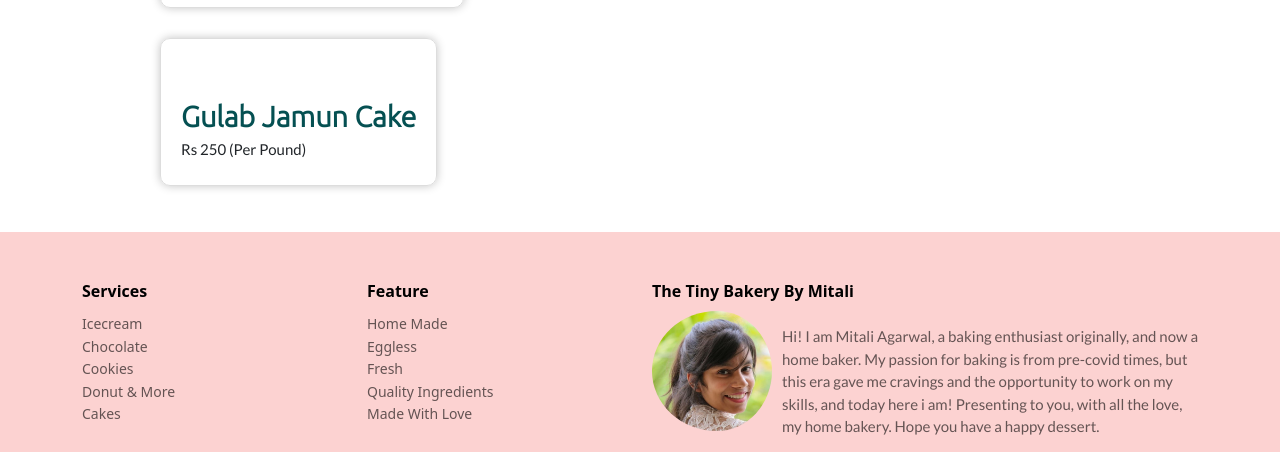
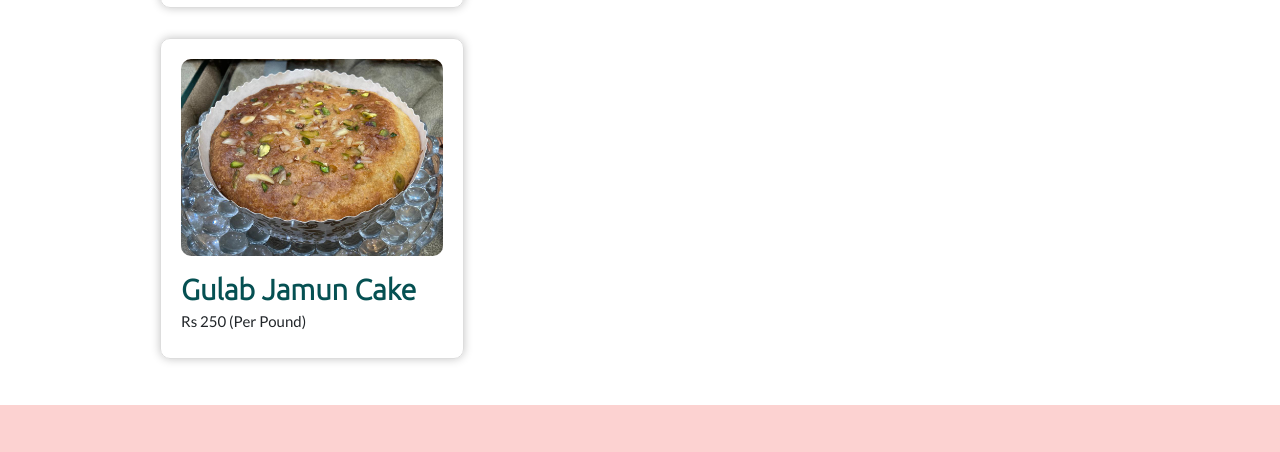
Before and after one commit to Abhi-webd/Tiny-Bakery, a plain HTML site: page index.html in a window 1280 px wide. Shown: the part 6130-6582 px from the top of the page. Drawn offline with nearby package versions, Linux system fonts and the light colour scheme; a web font is replaced by a local one.

Commit message:
Update index.html

```diff
--- a/index.html
+++ b/index.html
@@ -496,7 +496,7 @@
         <div class="col-md-6 col-lg-4">
           <div class="card-box">
               <div class="card-thumbnail">
-                  <img src="image/jamuncake.jpg" class="img-fluid" alt="">
+                  <img src="image/jamuncake.jpeg" class="img-fluid" alt="">
               </div>
               <h3 class="mt-2 product-heading">Gulab Jamun Cake </h3>
               <p>Rs 250 (Per Pound)</p>
```
